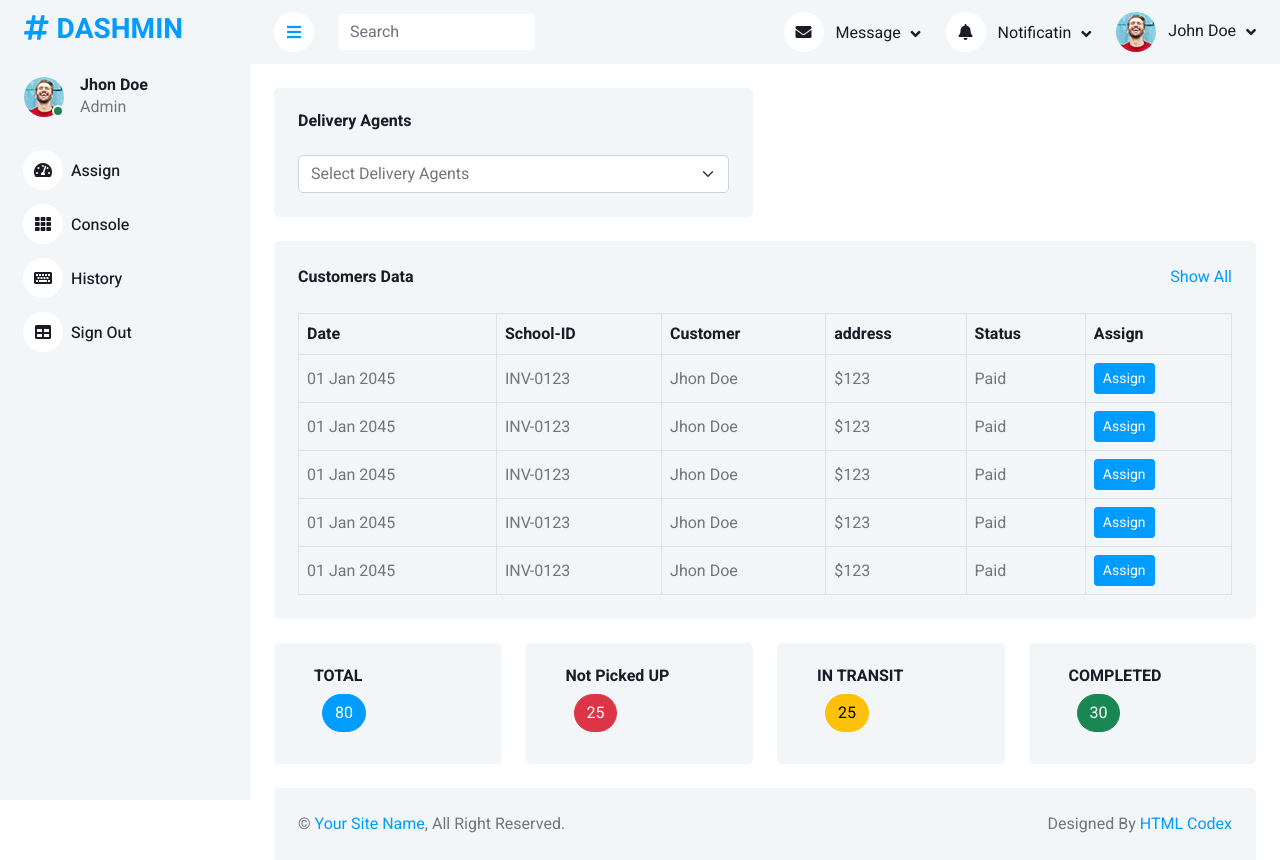
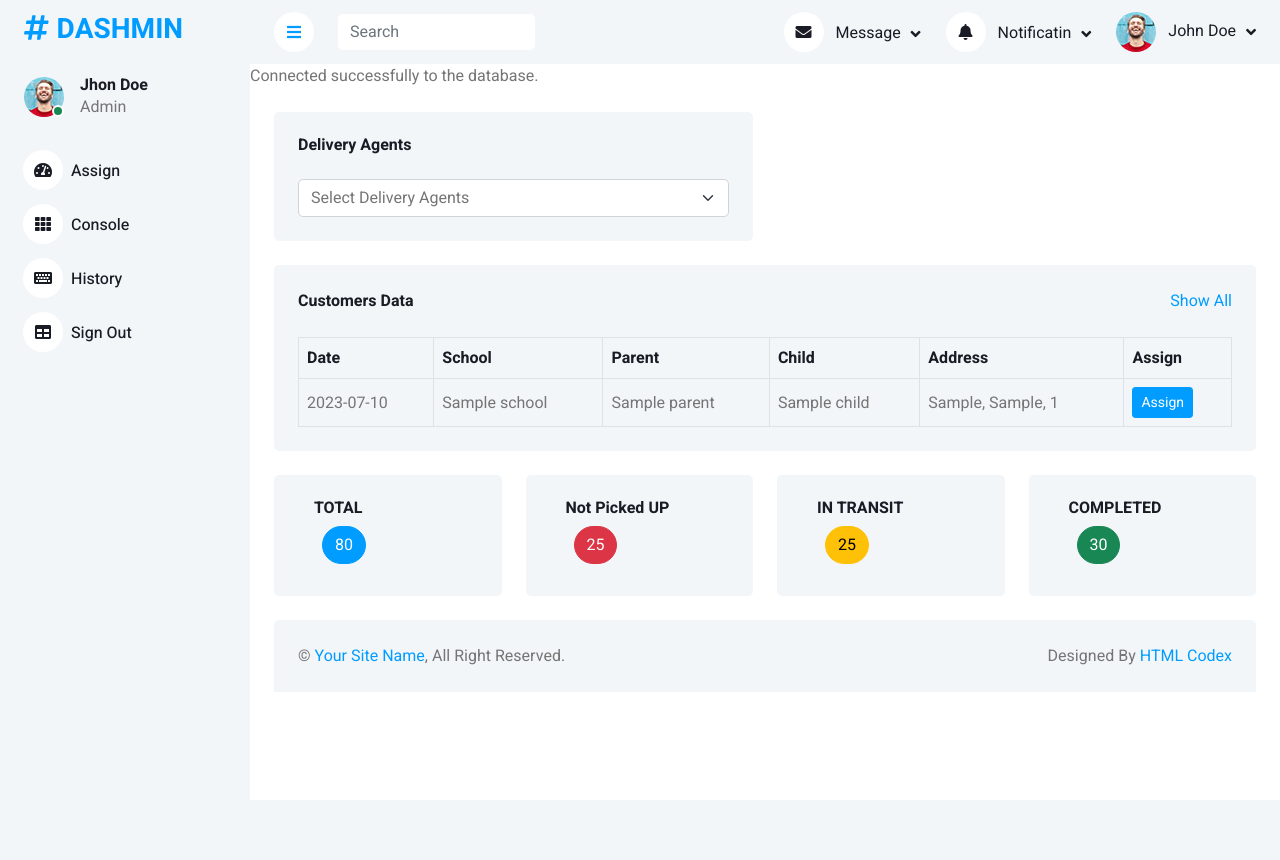
Before and after one commit to sivasai9849/php-app, a PHP site: page / in a window 1280 px wide. After the commit the page ends 665 px from the top, so only its background shows below. Run offline with PHP 8.4, Linux system fonts and the light colour scheme; tables that the repository leaves empty hold one stand-in row (values such as "Sample post"); some libraries are stand-ins or nearby versions.

Commit message:
Added assign table

```diff
--- /dev/null
+++ b/connect.php
@@ -0,0 +1,20 @@
+<?php
+$servername = "localhost"; // Replace with your server name
+$username = "root"; // Replace with your MySQL username
+$password = ""; // Replace with your MySQL password
+$dbname = "lunchbox"; // Replace with your database name
+
+// Create connection
+$conn = new mysqli($servername, $username, $password, $dbname);
+
+// Check connection
+if ($conn->connect_error) {
+    die("Connection failed: " . $conn->connect_error);
+}
+
+// Connected successfully
+echo "Connected successfully to the database.";
+
+// Close connection
+// $conn->close();
+?>
--- a/index.php
+++ b/index.php
@@ -127,102 +127,15 @@
            <!--assign start -->
             <!-- Button Start -->
                  <!-- Form Start -->
-                 <div class="container-fluid pt-4 px-4">
-                    <div class="row g-4">
-
-                        <div class="col-sm-12 col-xl-6">
-                            <div class="bg-light rounded h-100 p-4">
-                                <h6 class="mb-4">Delivery Agents</h6>
 
 
-                                <div class="">
-                                    <select class="form-select" id="floatingSelect"
-                                        aria-label="Floating label select example">
-                                        <option
-                                          class="" selected>Select Delivery Agents </option>
-                                        <option value="1">Balu</option>
-                                        <option value="2">Jagadeesh</option>
-                                        <option value="3">Nani</option>
-                                    </select>
-                                </div>
-
-                            </div>
-                        </div>
-
-                    </div>
-                </div>
             <!-- Form End -->
             <!-- Button End -->
 
-
+<?php include('./test.php') ?>
             <!--assign end -->
             <!-- Recent Sales Start -->
-            <div class="container-fluid pt-4 px-4">
-                <div class="bg-light text-center rounded p-4">
-                    <div class="d-flex align-items-center justify-content-between mb-4">
-                        <h6 class="mb-0">Customers Data</h6>
-                        <a href="">Show All</a>
-                    </div>
-                    <div class="table-responsive">
-                        <table class="table text-start align-middle table-bordered table-hover mb-0">
-                            <thead>
-                                <tr class="text-dark">
-                                  <!-- <th scope="col"><input class="form-check-input" type="checkbox"></th>-->
-                                    <th scope="col">Date</th>
-                                    <th scope="col">School-ID</th>
-                                    <th scope="col">Customer</th>
-                                    <th scope="col">address</th>
-                                    <th scope="col">Status</th>
-                                    <th scope="col">Assign</th>
-                                </tr>
-                            </thead>
-                            <tbody>
-                                <tr>
-                                   <!-- <td><input class="form-check-input" type="checkbox"></td>-->
-                                    <td>01 Jan 2045</td>
-                                    <td>INV-0123</td>
-                                    <td>Jhon Doe</td>
-                                    <td>$123</td>
-                                    <td>Paid</td>
-                                    <td><a class="btn btn-sm btn-primary" href="">Assign</a></td>
-                                </tr>
-                                <tr>
-                                   <!-- <td><input class="form-check-input" type="checkbox"></td>-->                                    <td>01 Jan 2045</td>
-                                    <td>INV-0123</td>
-                                    <td>Jhon Doe</td>
-                                    <td>$123</td>
-                                    <td>Paid</td>
-                                    <td><a class="btn btn-sm btn-primary" href="">Assign</a></td>
-                                </tr>
-                                <tr>
-                                   <!-- <td><input class="form-check-input" type="checkbox"></td>-->                                    <td>01 Jan 2045</td>
-                                    <td>INV-0123</td>
-                                    <td>Jhon Doe</td>
-                                    <td>$123</td>
-                                    <td>Paid</td>
-                                    <td><a class="btn btn-sm btn-primary" href="">Assign</a></td>
-                                </tr>
-                                <tr>
-                                   <!-- <td><input class="form-check-input" type="checkbox"></td>-->                                    <td>01 Jan 2045</td>
-                                    <td>INV-0123</td>
-                                    <td>Jhon Doe</td>
-                                    <td>$123</td>
-                                    <td>Paid</td>
-                                    <td><a class="btn btn-sm btn-primary" href="">Assign</a></td>
-                                </tr>
-                                <tr>
-                                   <!-- <td><input class="form-check-input" type="checkbox"></td>-->                                    <td>01 Jan 2045</td>
-                                    <td>INV-0123</td>
-                                    <td>Jhon Doe</td>
-                                    <td>$123</td>
-                                    <td>Paid</td>
-                                    <td><a class="btn btn-sm btn-primary" href="">Assign</a></td>
-                                </tr>
-                            </tbody>
-                        </table>
-                    </div>
-                </div>
-            </div>
+
             <!-- Recent Sales End -->
 
 
@@ -267,6 +180,7 @@
                     </div>
                 </div>
             </div>
+
             <!-- Status End -->
                 <!-- Footer Start -->
                 <div class="container-fluid pt-4 px-4">
--- /dev/null
+++ b/test.php
@@ -0,0 +1,158 @@
+<?php
+require_once "connect.php"; // Replace with the correct path to your connect.php file
+
+function fetchDeliveryAgents()
+{
+    global $conn; // Assuming $conn is the database connection variable defined in connect.php
+
+    // SQL query to fetch delivery agent names
+    $sql = "SELECT agent_id, agent_name FROM deliveryagent";
+
+    // Execute the query
+    $result = $conn->query($sql);
+
+    // Check if any rows are returned
+    if ($result->num_rows > 0) {
+        // Loop through the rows and fetch data
+        while ($row = $result->fetch_assoc()) {
+            $agentId = $row["agent_id"];
+            $agentName = $row["agent_name"];
+
+            // Create option with agent ID as value and agent name as display text
+            echo '<option value="' . $agentId . '">' . $agentName . '</option>';
+        }
+    } else {
+        echo '<option value="" disabled>No delivery agents found</option>';
+    }
+}
+?>
+
+<div class="container-fluid pt-4 px-4">
+    <div class="row g-4">
+        <div class="col-sm-12 col-xl-6">
+            <div class="bg-light rounded h-100 p-4">
+                <h6 class="mb-4">Delivery Agents</h6>
+                <div class="">
+                    <select class="form-select" id="floatingSelect" aria-label="Floating label select example">
+                        <option class="" selected>Select Delivery Agents</option>
+                        <?php fetchDeliveryAgents(); ?>
+                    </select>
+                </div>
+            </div>
+        </div>
+    </div>
+</div>
+
+<div class="container-fluid pt-4 px-4">
+    <div class="bg-light text-center rounded p-4">
+        <div class="d-flex align-items-center justify-content-between mb-4">
+            <h6 class="mb-0">Customers Data</h6>
+            <a href="#">Show All</a>
+        </div>
+        <div class="table-responsive">
+            <table class="table text-start align-middle table-bordered table-hover mb-0">
+                <thead>
+                    <tr class="text-dark">
+                        <th scope="col">Date</th>
+                        <th scope="col">School</th>
+                        <th scope="col">Parent</th>
+                        <th scope="col">Child</th>
+                        <th scope="col">Address</th>
+                        <th scope="col">Assign</th>
+                    </tr>
+                </thead>
+                <tbody>
+                    <?php
+                    require_once "connect.php"; // Replace with the correct path to your connect.php file
+
+                    function fetchData()
+                    {
+                        global $conn; // Assuming $conn is the database connection variable defined in connect.php
+
+                        // SQL query to fetch data from the table
+                        $sql = "SELECT
+                            p.p_name AS parent_name,
+                            c.c_name AS child_name,
+                            a.apartment,
+                            a.area,
+                            a.pincode,
+                            s.s_name AS school_name,
+                            c.c_id AS child_id
+                        FROM
+                            parent p
+                            INNER JOIN address a ON p.addr_id = a.addr_id
+                            INNER JOIN child c ON p.p_id = c.p_id
+                            INNER JOIN school s ON c.s_id = s.s_id";
+
+
+                        // Execute the query
+                        $result = $conn->query($sql);
+
+                        // Check if any rows are returned
+                        if ($result->num_rows > 0) {
+                            // Fetch and display the data
+                            while ($row = $result->fetch_assoc()) {
+                                $date  = date('Y-m-d');
+                                $schoolName = $row["school_name"];
+                                $parentName = $row["parent_name"];
+                                $address = $row["apartment"] . ", " . $row["area"] . ", " . $row["pincode"];
+                                $childName = $row["child_name"];
+                                $childId = $row["child_id"];
+
+                                echo "<tr>";
+                                echo "<td>" . $date . "</td>";
+                                echo "<td>" . $schoolName . "</td>";
+                                echo "<td>" . $parentName . "</td>";
+                                echo "<td>" . $childName . "</td>";
+                                echo "<td>" . $address . "</td>";
+                                echo "<td><button class='btn btn-sm btn-primary assign-btn' data-cid='" . $childId . "'>Assign</button></td>";
+                                echo "</tr>";
+                            }
+                        } else {
+                            echo "<tr>";
+                            echo "<td colspan='6'>No data found.</td>";
+                            echo "</tr>";
+                        }
+                    }
+
+                    fetchData();
+                    ?>
+                </tbody>
+            </table>
+        </div>
+    </div>
+</div>
+
+<script src="https://code.jquery.com/jquery-3.6.0.min.js"></script>
+<script>
+    $(document).ready(function () {
+        // Assign button click event
+        $(".assign-btn").click(function () {
+            var cId = $(this).data("cid");
+            var agentId = $("#floatingSelect").val();// Get the selected agent ID from the dropdown
+            console.log(cId);
+            console.log(agentId);
+
+
+            // AJAX request to assign the trip
+            $.ajax({
+                url: "./assign_trip.php", // Replace with the path to your assign_trip.php file
+                method: "POST",
+                data: {
+                    cId: cId,
+                    agentId: agentId // Pass the selected agent ID
+                },
+                success: function (response) {
+                    // Handle the response
+                    console.log(response);
+                    alert("Trip assigned successfully.");
+                },
+                error: function (xhr, status, error) {
+                    // Handle the error
+                    console.error(xhr.responseText);
+                    alert("Failed to assign trip. Please try again.");
+                }
+            });
+        });
+    });
+</script>
```
Also changed, not shown: assign.php (added, +154 -0 lines), assign_trip.php (added, +20 -0 lines).
